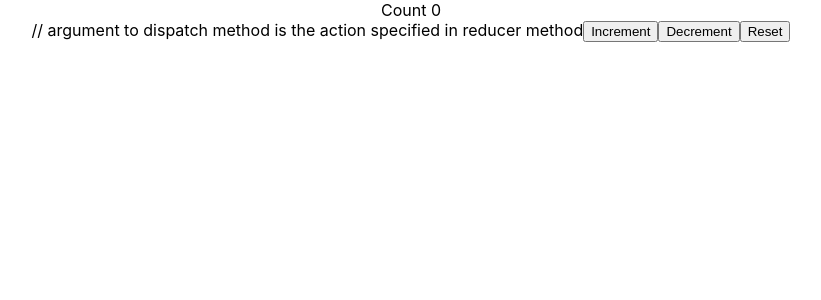
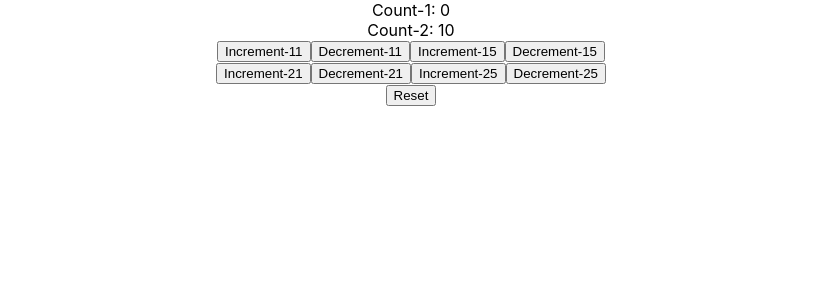
Before and after one commit to SamadhanMaske/cereact-app-3, a React (Create React App) app: page / in a window 1280 px wide. Shown: the top 300 px of the page, without its empty margins (229-1050 px from the left). Built offline with nearby package versions, Linux system fonts and the light colour scheme.

Commit message:
useReducer with complex state and action

```diff
--- a/src/App.js
+++ b/src/App.js
@@ -16,6 +16,7 @@ import UseEffectThree from './Components/UseEffectThree';
 import MouseContainer from './Components/MouseContainer';
 import UseEffectFetch from './Components/UseEffectFetch';
 import UseReducerOne from './Components/UseReducerOne';
+import UseReducerTwo from './Components/UseReducerTwo';
 
 function App() {
   return (
@@ -41,7 +42,8 @@ function App() {
 
       {/* <UseEffectFetch/> */}
 
-      <UseReducerOne/>
+      {/* <UseReducerOne/> */}
+      <UseReducerTwo/>
     </div>
   );
 }
--- a/src/Components/UseReducerOne.js
+++ b/src/Components/UseReducerOne.js
@@ -17,10 +17,11 @@ const reducer = (state, action)=>{
 
 function UseReducerOne() {
     const [count, dispatch] = useReducer(reducer, initialState);
+    // count is state object and dispatch is method capable of acception action as argument
+    // argument to dispatch method is the action specified in reducer method
     return (
         <div>
             <div>Count {count}</div>
-            // argument to dispatch method is the action specified in reducer method
             <button onClick={()=>dispatch('increment')}>Increment</button>
             <button onClick={()=>dispatch('decrement')}>Decrement</button>
             <button onClick={()=>dispatch('reset')}>Reset</button>
--- /dev/null
+++ b/src/Components/UseReducerTwo.js
@@ -0,0 +1,51 @@
+
+
+import React, { useReducer } from 'react'
+
+const initialState = {
+    firstCount: 0,
+    secondCount: 10
+};
+const reducer = (state, action) => {
+    switch (action.type) {
+        case 'increment':
+            return { ...state, firstCount: state.firstCount + action.value };
+        case 'decrement':
+            return { ...state, firstCount: state.firstCount - action.value };
+        case 'increment-2':
+            return { ...state, secondCount: state.secondCount + action.value };
+        case 'decrement-2':
+            return { ...state, secondCount: state.secondCount - action.value };
+        case 'reset':
+            return initialState;
+        default:
+            return state;
+    }
+}
+
+function UseReducerTwo() {
+    const [count, dispatch] = useReducer(reducer, initialState);
+    // count is state object and dispatch is method capable of acception action as argument
+    // argument to dispatch method is the action specified in reducer method
+    return (
+        <div>
+            <div>Count-1:  {count.firstCount}</div>
+            <div>Count-2:  {count.secondCount}</div>
+            <div>
+                <button onClick={() => dispatch({ type: 'increment', value: 1 })}>Increment-11</button>
+                <button onClick={() => dispatch({ type: 'decrement', value: 1 })}>Decrement-11</button>
+                <button onClick={() => dispatch({ type: 'increment', value: 5 })}>Increment-15</button>
+                <button onClick={() => dispatch({ type: 'decrement', value: 5 })}>Decrement-15</button>
+            </div>
+            <div>
+                <button onClick={() => dispatch({ type: 'increment-2', value: 1 })}>Increment-21</button>
+                <button onClick={() => dispatch({ type: 'decrement-2', value: 1 })}>Decrement-21</button>
+                <button onClick={() => dispatch({ type: 'increment-2', value: 5 })}>Increment-25</button>
+                <button onClick={() => dispatch({ type: 'decrement-2', value: 5 })}>Decrement-25</button>
+            </div>
+            <button onClick={() => dispatch({ type: 'reset' })}>Reset</button>
+        </div>
+    )
+}
+
+export default UseReducerTwo
```
